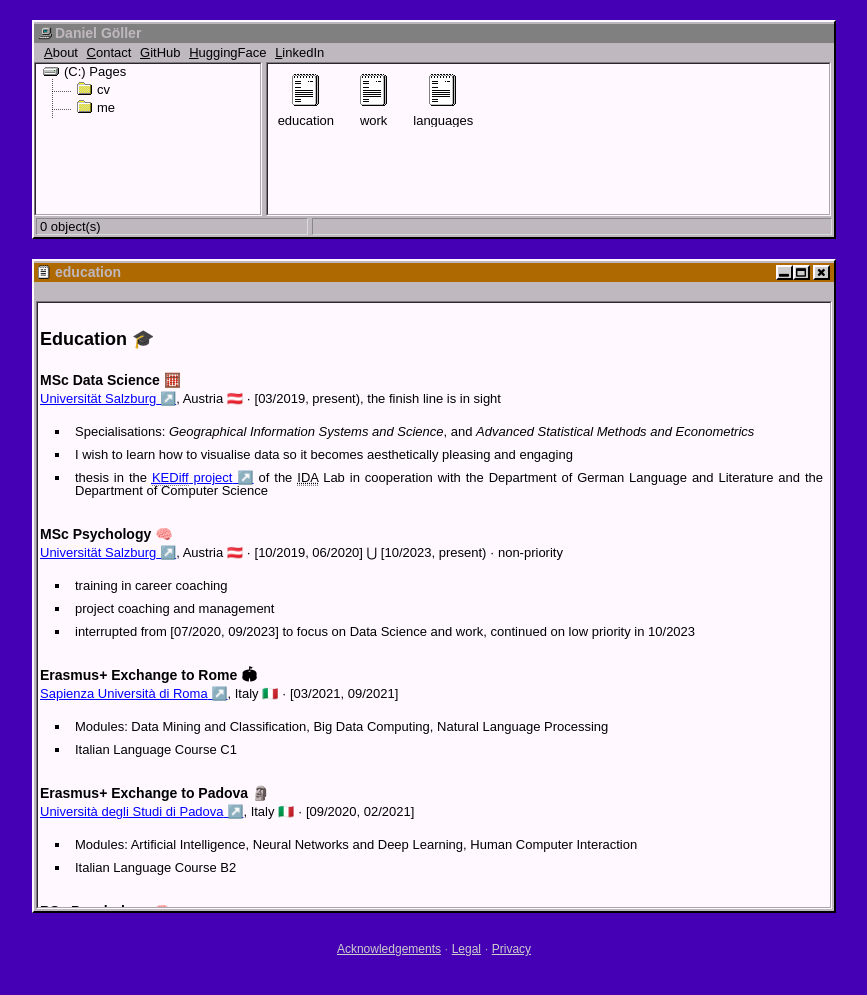
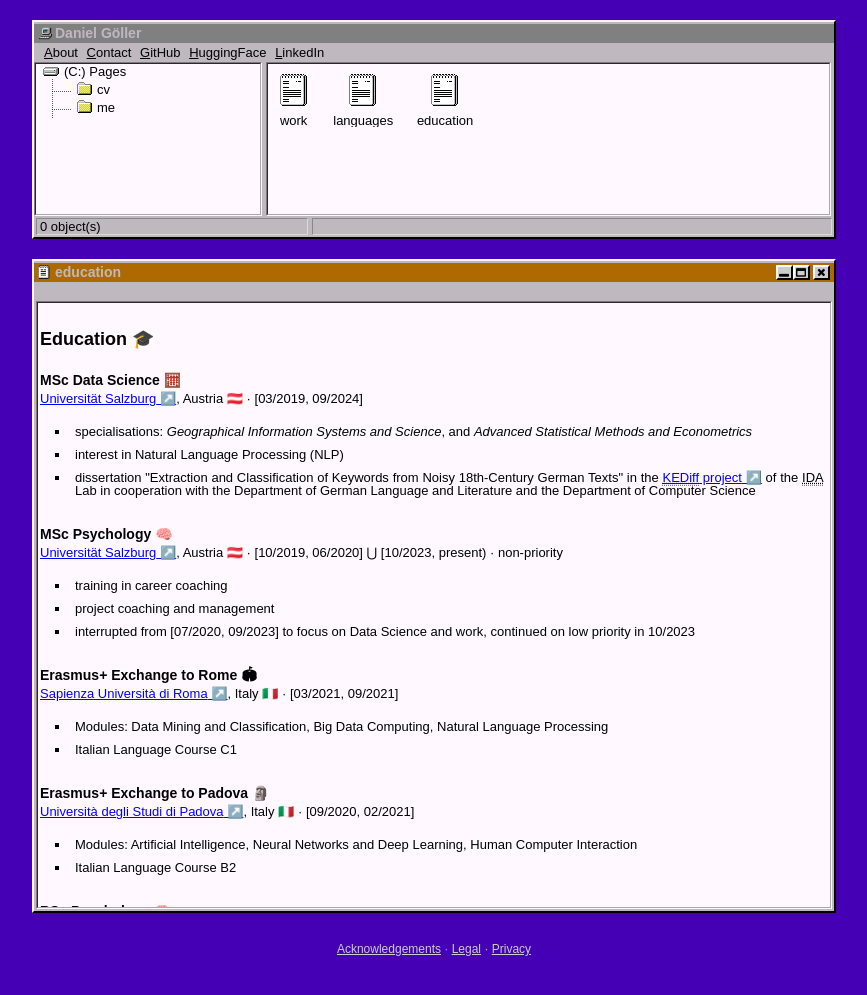
Before and after one commit to LelViLamp/LelViLamp.github.io, a Jekyll site: the page built from cv/education.html, in a window 1280 px wide. Shown: the top 995 px of the page, without its empty margins (206-1073 px from the left). Built offline with Jekyll 4.4.1, drawn with Linux system fonts in a browser that asks for light colours.

Commit message:
graduated msc data science

```diff
--- a/_includes/post_list.html
+++ b/_includes/post_list.html
@@ -19,9 +19,9 @@
     </ul>
     {% elsif page.tags contains "cv" %}
     <ul>
-        <li><a href="/cv/education"><img src="/assets/img/file.ico" />education</a></li>
         <li><a href="/cv/work"><img src="/assets/img/file.ico" />work</a></li>
         <li><a href="/cv/languages"><img src="/assets/img/file.ico" />languages</a></li>
+        <li><a href="/cv/education"><img src="/assets/img/file.ico" />education</a></li>
     </ul>
     {% elsif page.tags contains "me" %}
     <ul>
--- a/cv/education.html
+++ b/cv/education.html
@@ -11,12 +11,12 @@
     <div>
         <h3>MSc Data Science 🧮</h3>
         <span class="company"><a href="https://datascience.sbg.ac.at/" target="_blank">Universität Salzburg</a>, Austria 🇦🇹</span> &middot;
-        <span class="time_range">[03/2019, present), the finish line is in sight</span>
+        <span class="time_range">[03/2019, 09/2024]</span>
         <p>
             <ul>
-                <li>Specialisations: <em>Geographical Information Systems and Science</em>, and <em>Advanced Statistical Methods and Econometrics</em></li>
-                <li>I wish to learn how to visualise data so it becomes aesthetically pleasing and engaging</li>
-                <li>thesis in the <a href="https://www.plus.ac.at/aihi/der-fachbereich/ida-lab/projects/?lang=en" target="_blank"><abbr title="Kooperative Erschlie&szlig;ung diffusen Wissens">KEDiff</abbr> project</a> of the <abbr title="Intelligent Data Analysis">IDA</abbr> Lab in cooperation with the Department of German Language and Literature and the Department of Computer Science</li>
+                <li>specialisations: <em>Geographical Information Systems and Science</em>, and <em>Advanced Statistical Methods and Econometrics</em></li>
+                <li>interest in Natural Language Processing (NLP)</li>
+                <li>dissertation "Extraction and Classification of Keywords from Noisy 18<sup>th</sup>-Century German Texts" in the <a href="https://www.plus.ac.at/aihi/der-fachbereich/ida-lab/projects/?lang=en" target="_blank"><abbr title="Kooperative Erschlie&szlig;ung diffusen Wissens">KEDiff</abbr> project</a> of the <abbr title="Intelligent Data Analysis">IDA</abbr> Lab in cooperation with the Department of German Language and Literature and the Department of Computer Science</li>
             </ul>
         </p>
     </div>
```
Also changed, not shown: cv/index.md (+1 -1 lines).
